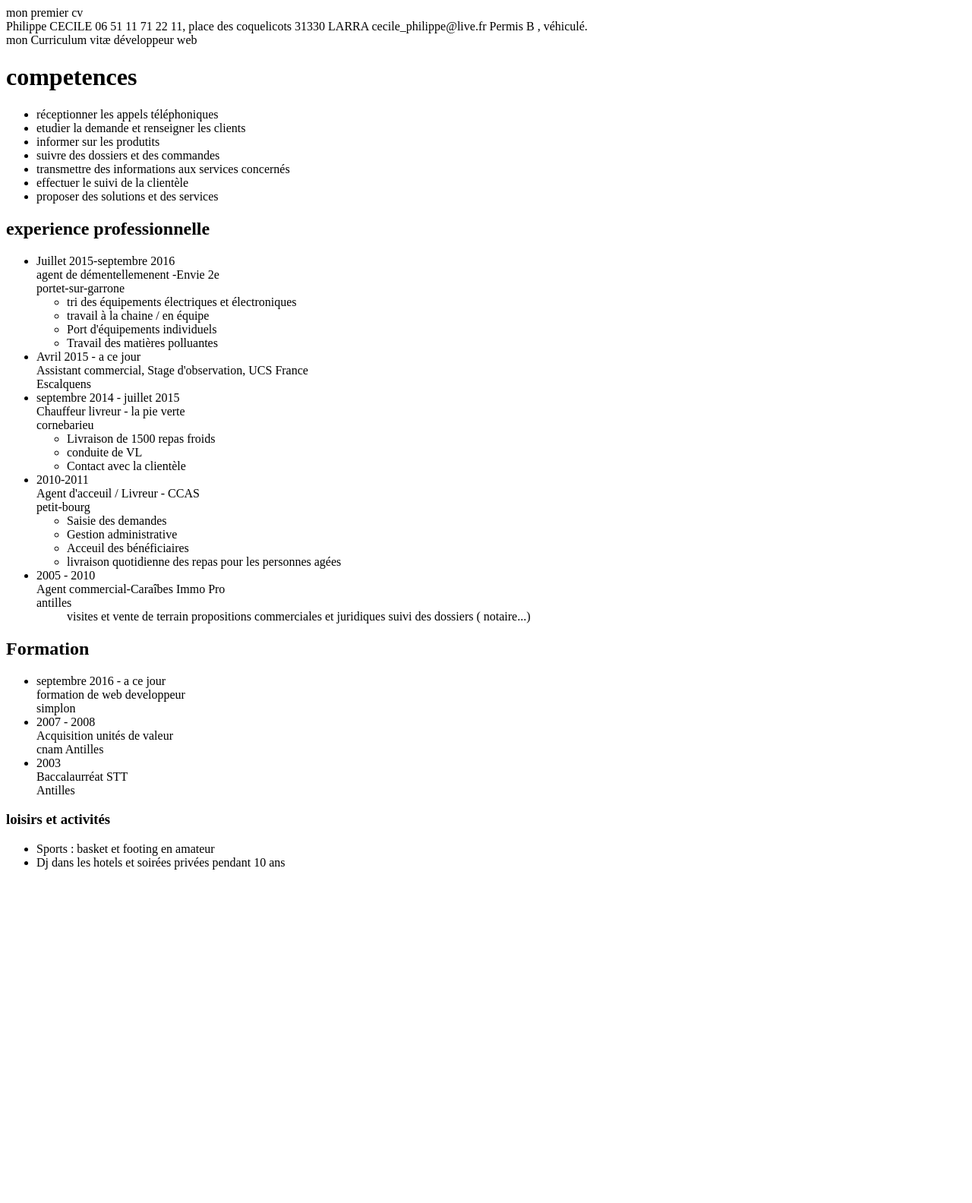
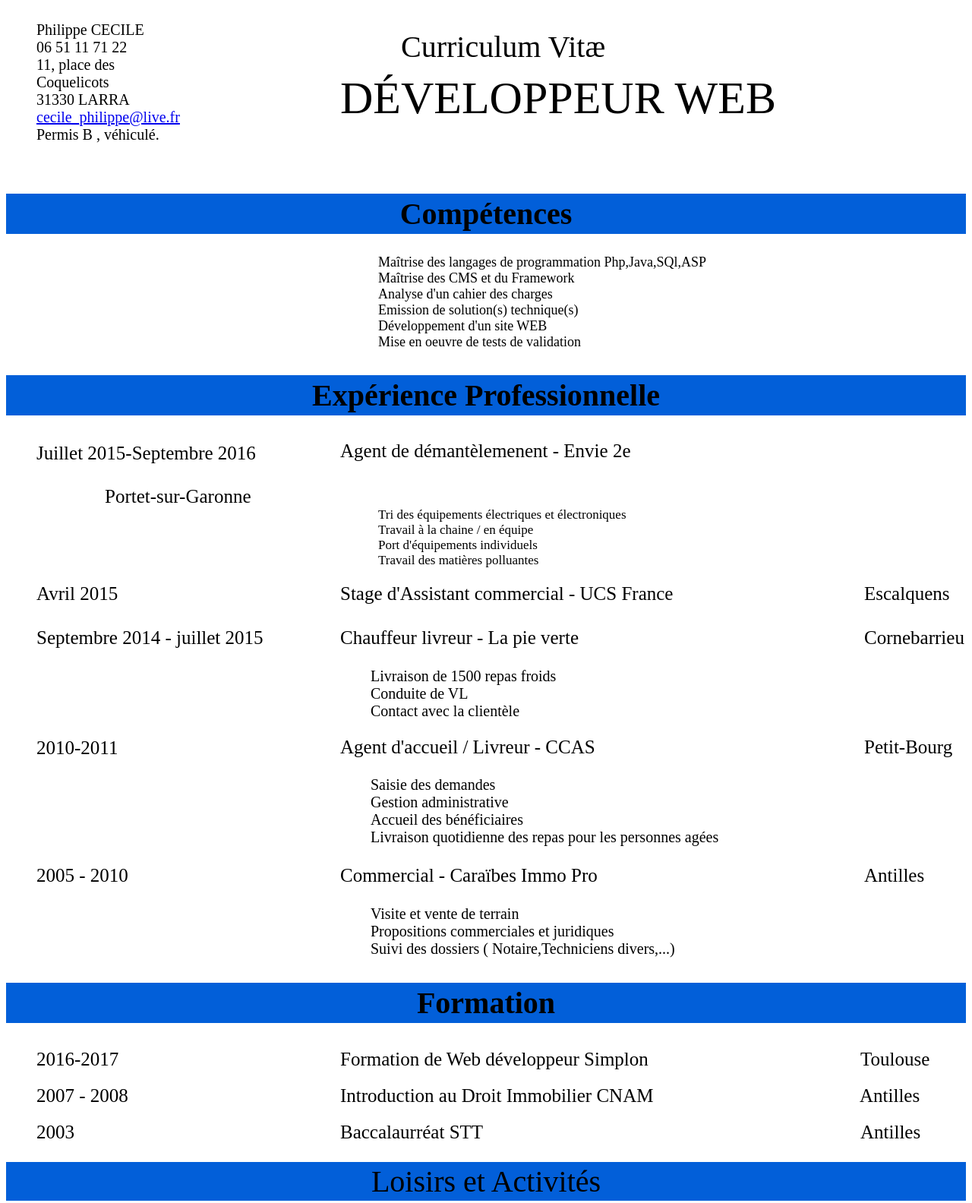
Before and after one commit to Cphil31/CV, a plain HTML site: page index.html in a window 1280 px wide. Shown: the top 1584 px of the page at 76% size. Before the commit the page ends 1161 px from the top, so only its background shows below. Drawn offline with Linux system fonts and the light colour scheme.

Commit message:
ajout du lien vers envoyer mail

```diff
--- a/index.html
+++ b/index.html
@@ -1,74 +1,78 @@
 			<!DOCTYPE html>
 			<html lang="en">
-
-
 
 			<head>
 
 				<meta charset="UTF-8">
 				<title>Document</title>
-	<link rel="styleheet" href="style.css"/>
+				<link rel="stylesheet" href="style.css">
 
 			</head>
 
 
+			<body>
 
 
 
 
-<body>
-	<div id ="premiercv">
-		mon premier cv
-	</div>
-	<div id="Nom">
+				<div class="Nom">
 
-		Philippe CECILE
-		06 51 11 71 22
-		11, place des coquelicots
-		31330 LARRA
-		cecile_philippe@live.fr
-		Permis B , véhiculé.
+					<ul>
+						<li>Philippe CECILE</li>
+						<li>06 51 11 71 22</li>
+						<li>11, place des Coquelicots</li>
+						<li>31330 LARRA</li>
+						<li><a href="mailto:cecile_philippe@live.fr"> cecile_philippe@live.fr </a></li>
+						<li>Permis B , véhiculé.</li>
+					</ul>
+
+
 				</div>
 
-	<div id="mon Curriculum vitæ">
-		mon Curriculum vitæ
-		développeur web
+				<div class="block-center">
+					<ul>
+						<li><div class="hcv">curriculum vitæ</div> </li>
+						<li><div class="hdw">développeur web</span></li>
+
 					</div>
 
-
-	<H1>competences</H1>
+					  <img src="" alt="">
 
 
-	<div id="competences">
+					<h1>compétences</h1>
+
+
+					<div class="listecomp">
 
 						<ul>
-			<li>réceptionner les appels téléphoniques </li>
-			<li>etudier la demande et renseigner les clients</li>
-			<li>informer sur les produtits</li>
-			<li>suivre des dossiers et des commandes</li>
-			<li>transmettre des informations aux services concernés</li>
-			<li>effectuer le suivi de la clientèle </li>
-			<li>proposer des solutions et des services</li>
+							<li>Maîtrise des langages de programmation Php,Java,SQl,ASP </li>
+							<li>Maîtrise des CMS et du Framework</li>
+							<li>Analyse d'un cahier des charges </li>
+							<li>Emission de solution(s) technique(s)</li>
+							<li>Développement d'un site WEB</li>
+							<li>Mise en oeuvre de tests de validation</li>
 						</ul>
 					</div>
 
 
-	<H2>experience professionnelle</H2>
+					<h2>expérience professionnelle</h2>
 
-	<div id="experience">
+					<div class="competences">
 						<ul>
 
 							<li>
-				<div id="Juillet">Juillet 2015-septembre 2016</div>
+								<div class="juillet">Juillet 2015-Septembre 2016</div>
 
-				<div id="agent">agent de démentellemenent -Envie 2e </div>
-				<div id="portet">portet-sur-garrone</div>
-				<div id="demantelement">
+								<div class="agent">Agent de démantèlemenent - Envie 2e </div>
+								<div class="portet">Portet-sur-Garonne</div>
+								<div class="demantelement">
 									<ul>
-						<li>tri des équipements électriques et électroniques</li>
-						<li>travail à la chaine / en équipe</li>
+										<div class="listedem">
+											<li>Tri des équipements électriques et électroniques</li>
+											<li>Travail à la chaine / en équipe</li>
 											<li>Port d'équipements individuels</li>
 											<li>Travail des matières polluantes</li>
+											</ div>
 										</ul>
 
 									</div>
@@ -76,92 +80,91 @@
 								</li>
 
 								<li>
-				<div id="avril">
-					Avril 2015 - a ce jour
+									<div class="avril">
+										Avril 2015
 									</div>
 
-				<div id="assist">Assistant commercial, Stage d'observation, UCS France</div>
-				<div id="escalquens">Escalquens</div>
+									<div class="assist">Stage d'Assistant commercial - UCS France</div>
+									<div class="escalquens">Escalquens</div>
 
 								</li>
 								<li>
-				<div id="septembre">septembre 2014 - juillet 2015</div>
-				<div id="chauffeur">
-					Chauffeur livreur - la pie verte
+									<div class="septembre">Septembre 2014 - juillet 2015</div>
+									<div class="chauffeur">
+										Chauffeur livreur - La pie verte
 									</div>
-				<div id="cornebarieu">
-					cornebarieu
-				</div></li>
+									<div class="cornebarieu">
+										Cornebarrieu</div>
+									</li>
 
-				<div id="pieverte">
+									<div class="livraison">
 										<ul>
 											<li>Livraison de 1500 repas froids</li>
-						<li>conduite de VL</li>
+											<li>Conduite de VL</li>
 											<li>Contact avec la clientèle</li>
-
 										</ul>
-
 									</div>
 									<li>
-					<div id="2010">2010-2011</div>
-					<div id="agentccas">Agent d'acceuil / Livreur - CCAS</div>
-					<div id="petitbourg">petit-bourg</div>
+										<div class="date2010">2010-2011</div>
+										<div class="agentacceuil">Agent d'accueil / Livreur - CCAS</div>
+										<div class="petitbourg">Petit-Bourg</div>
 									</li>
-				<div id=livreurccas>
+									<div class="saisie">
 										<ul>
 											<li>Saisie des demandes </li>
 											<li>Gestion administrative</li>
-						<li>Acceuil des bénéficiaires</li>
-						<li>livraison quotidienne des repas pour les personnes agées</li>
+											<li>Accueil des bénéficiaires</li>
+											<li>Livraison quotidienne des repas pour les personnes agées</li>
 										</ul>
 									</div>
 									<li>
-					<div id="2005">2005 - 2010</div>
-					<div id="agc">Agent commercial-Caraîbes Immo Pro</div>
-					<div id="caraibes">antilles</div>
-
+										<div class="date2005">2005 - 2010</div>
+										<div class="com">Commercial - Caraïbes Immo Pro</div>
+										<div class="antilles">Antilles</div>
+										<div class="visites">
 											<ul>
-						<il>visites et vente de terrain</il>
-						<il>propositions commerciales et juridiques</il>
-						<il>suivi des dossiers ( notaire...)</il>
+												<li>Visite et vente de terrain</li>
+												<li>Propositions commerciales et juridiques</li>
+												<li>Suivi des dossiers ( Notaire,Techniciens divers,...)</li>
 											</ul>
 										</div>
 									</li>
 								</ul>
 
-
-
-		<H2>Formation</H2>
+			<h2>formation</h2>
 
 							</div>
-	<div id="Formation">
+							<div class="competences">
 								<ul>
 									<li>
-				<div id="sepfor">septembre 2016 - a ce jour</div>
-				<div id="form">formation de web developpeur</div>
-				<div id="simplon">simplon</div>
+										<div class="septembreform">2016-2017</div>
+										<div class="form">Formation de Web développeur Simplon</div>
+										<div Class="villeform">Toulouse</div>
 
 									</li>
+
 									<li>
-				<div id="2007">2007 - 2008</div>
-				<div id="aqui">Acquisition unités de valeur</div>
-				<div id="cnam">cnam Antilles</div> </li>
+										<div class="date2007">2007 - 2008</div>
+										<div class="aquisition">Introduction au Droit Immobilier CNAM</div>
+										<div class="cnam"> Antilles</div>
+									</li>
+
 									<li>
-					<div id="2003">2003</div>
-					<div id="Bac">Baccalaurréat STT</div>
-					<div id="antilles">Antilles</div></li>
+										<div class="date2003">2003</div>
+										<div class="bac">Baccalaurréat STT</div>
+										<div class="bacantilles">Antilles</div>
+									</li>
 								</ul>
 
 							</div>
 
 
 
-			<H3>loisirs et activités</H3>
-		</div>
-		<div id="loisirs">
+							<div class="loisirs">Loisirs et Activités</div>
+							<div class="basket">
 								<ul>
 									<li>Sports : basket et footing en amateur</li>
-				<li>Dj dans les hotels et soirées privées pendant 10 ans </li>
+									<li>DJ dans des hôtels et soirées privées (2005-2010) </li>
 								</ul>
 
 							</div>
--- a/style.css
+++ b/style.css
@@ -0,0 +1,279 @@
+body {background-color: ;}
+
+.feuillea4{width:230px;
+  height:1654px;
+  float:2339px;
+  font-size:20px;
+  border:solid 1px black;}
+
+
+
+
+.Nom{width:230px;
+  height:auto;
+  float:left;
+  font-size:20px;}
+
+.block-center{width:auto;
+  height:auto;
+  float:left;
+  margin-left:250px;
+  margin-top:60px;
+  font-size:20px;}
+
+img{width:auto;
+ height:auto;
+ margin-left:200px;}
+
+h1{clear:both;
+  text-align: center;
+  font-size:40px;
+  text-transform: capitalize;
+  border:solid;
+  border-color:#025FD9;
+  background-color:#025FD9;}
+
+
+h2{text-align: center;
+  font-size:40px;
+  text-transform: capitalize;
+  border:solid;
+  border-color:#025FD9;
+  background-color:#025FD9;}
+
+ul {list-style:none;}
+
+.listecomp{margin-left:450px;
+  margin-bottom:20px;
+font-size:18px;}
+
+.listedem{clear:both;
+  margin-left:410px;
+  margin-bottom:20px;}
+
+.competences{width:auto;
+height:auto;
+font-size:17px;}
+
+.hcv{width:auto;
+    height:auto;
+    margin-top:-50px;
+    font-size:40px;
+    text-transform: capitalize;}
+
+.hdw{width:auto;
+  height:10px;
+  margin-top:10px;
+  margin-left:-80px;
+  margin-bottom:150px;
+  font-size:60px;
+  text-transform:uppercase;}
+
+.juillet{margin-top:3px;
+  font-size:25px;
+  width:400px;
+  height:30px;
+  float:left;}
+
+.agent{font-size:25px;
+  width:600px;
+height: 60px;
+  float:left;}
+
+.portet{font-size:25px;
+  margin-left:90px;
+  width: auto;
+  height:auto;
+  float:left;}
+
+.dementelement{font-size:25px;
+  width: 150px;
+  height: 30px;
+  float:left;}
+
+.lj{
+  margin-bottom:20px;
+  width:auto;
+  height:auto;
+  clear:both;
+text-transform: capitalize;
+margin-left:20px;
+font-size:20px;}
+
+.avril{
+  font-size:25px;
+  width:400px;
+  height:auto;
+  float:left;}
+
+.assist{
+ font-size:25px;
+  width:690px;
+height:auto;
+  float:left;}
+
+.escalquens{
+  margin-bottom:30px;
+  font-size:25px;
+  width:auto;
+  height: auto;
+  float:left}
+
+.septembre{
+  margin-bottom:23px;
+  font-size:25px;
+  width:400px;
+  height: 30px;
+  float:left;}
+
+.chauffeur{font-size:25px;
+  width:690px;
+height: auto;
+  float:left;}
+
+.agentacceuil{font-size:25px;
+  width:600px;
+  height: 30px;
+  float:left;
+}
+
+.cornebarieu{font-size:25px;
+  width:100px;
+height:auto;
+float:left}
+
+.pieverte{font-size:25px;
+  width:auto;
+  height:auto;
+ clear:both;}
+
+.date2010{margin-top:23px;
+  margin-bottom:23px;
+  font-size:25px;
+  width:400px;
+height:auto;
+float:left}
+
+.agentacceuil{margin-top:22px;
+  font-size:25px;
+  width:690px;
+height:auto;
+float:left}
+
+.petitbourg{margin-top:22px;
+  font-size:25px;
+  width:auto;
+  height:auto;
+  float:left;}
+
+.livraison{margin-left:400px;
+  font-size:20px;
+  width:auto;
+  height:auto;
+ clear:both;}
+
+.saisie{margin-left:400px;
+  margin-bottom:25px;
+  font-size:20px;
+  width:auto;
+  height:auto;
+ clear:both;}
+
+.com{font-size:25px;
+  width:690px;
+  height:auto;
+  float:left;}
+
+.visites{margin-top:200px;
+  margin-bottom:10px;
+  margin-left:400px;
+  font-size:20px;
+  width:auto;
+  height:auto;
+ clear:both;}
+
+.septembreform{font-size:25px;
+  width:400px;
+  height:auto;
+ float:left;}
+
+.antilles{font-size:25px;
+  width:auto;
+  height:auto;
+ float:left;}
+
+.villeform{margin-bottom:20px;
+  font-size:25px;
+  width:auto;
+  height:auto;
+ float:left;}
+
+.form{font-size:25px;
+  width:685px;
+  height:auto;
+ float:left;}
+
+.simplon{margin-bottom:20px;
+  font-size:25px;
+  width:auto;
+  height:auto;
+ float:left}
+
+.date2007{font-size:25px;
+  width:400px;
+  height:auto;
+  clear:both;
+  float:left}
+
+.date2005{margin-bottom:25px;
+  font-size:25px;
+  width:400px;
+  height:auto;
+ float:left}
+
+.aquisition{font-size:25px;
+  width:684px;
+  height:auto;
+ float:left;}
+
+.cnam{margin-bottom:20px;
+  font-size:25px;
+  width:auto;
+  height:auto;
+ float:left;}
+
+.date2003{font-size:25px;
+  width:400px;
+  height:auto;
+ float:left}
+
+.bac{font-size:25px;
+  width:685px;
+  height:auto;
+ float:left;}
+
+.bacantilles{margin-bottom:25px;
+  font-size:25px;
+  width:auto;
+  height:auto;
+ float:left;}
+
+h3{clear:both;
+  text-align: center;
+  font-size:40px;
+  text-transform: capitalize;
+  border:solid;
+  border-color:#025FD9;
+  background-color:#025FD9;}
+
+.loisirs{
+  clear:both;
+  text-align: center;
+  font-size:40px;
+  border:2px solid;
+  border-color:#025FD9;
+  background-color:#025FD9;}
+
+.basket{
+  font-size:25px;
+  margin-left: 400px;}
```
Also changed, not shown: 1 other file. Lines whose indentation alone changed are shown as unchanged.
